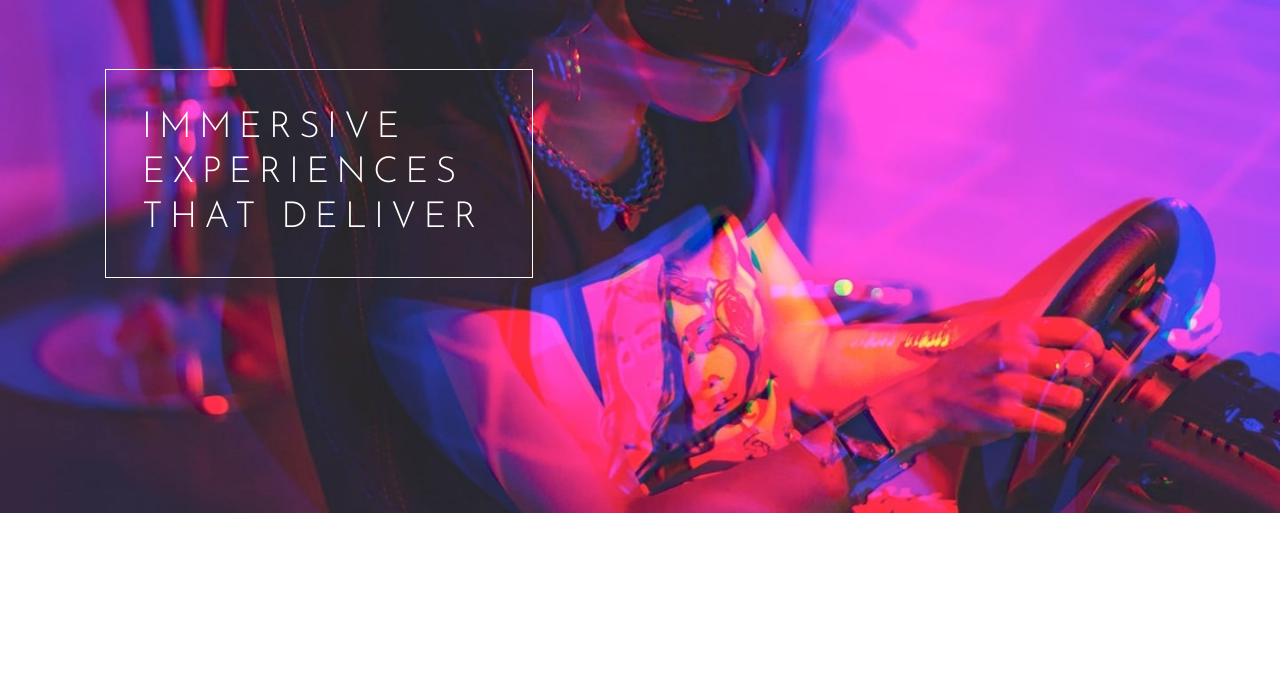
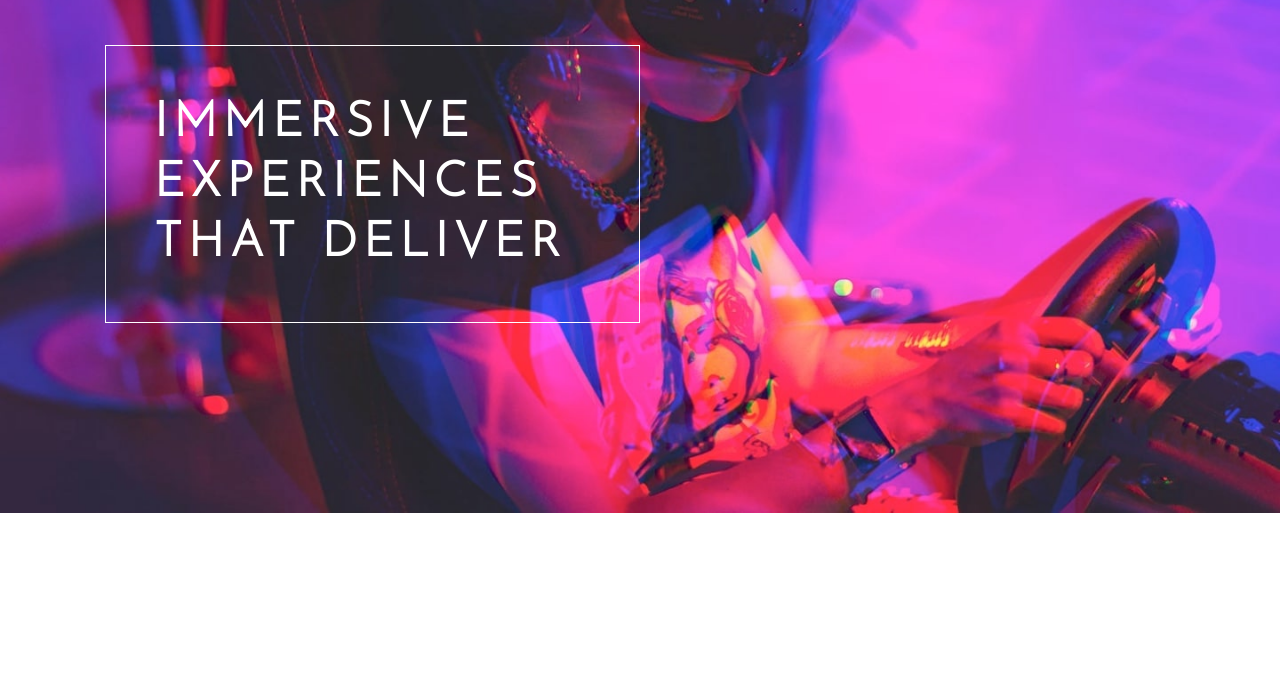
Before and after one commit to BaherZ/front-end-mentors-Intermediate-challenges-, a plain HTML site: page loopstudios-landing-page-main/index.html in a window 1280 px wide. Shown: the part 65-742 px from the top of the page. Drawn offline with Linux system fonts and the light colour scheme.

Commit message:
use h1 instead of 3 paragraphs

```diff
--- a/loopstudios-landing-page-main/index.css
+++ b/loopstudios-landing-page-main/index.css
@@ -56,12 +56,12 @@ body{
 
 .hero-text{
     font-family: 'Josefin Sans';
-    padding:1em;
+    padding:2em;
     border: 1px solid white;
-    width:40%;
-    font-size: 2.25rem;
-    letter-spacing: 0.2em;
-    line-height: 1.25em;
+    width:50%;
+    font-size: 1.5rem;
+    letter-spacing: 0.25em;
+    line-height: 2.5em;
     margin-top:2em;
 }
 
--- a/loopstudios-landing-page-main/index.html
+++ b/loopstudios-landing-page-main/index.html
@@ -56,9 +56,7 @@
       </div>
       <div class="hero-text">
         <div>
-          <p class="hero-paragraph">IMMERSIVE</p>
-          <p class="hero-paragraph">EXPERIENCES</p>
-          <p class="hero-paragraph">THAT DELIVER</p>
+          <h1>IMMERSIVE EXPERIENCES THAT DELIVER</h1>
         </div>
       </div>
     </div>
```
